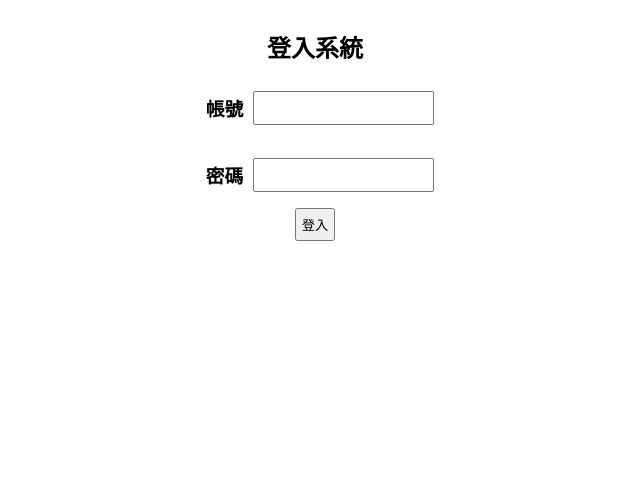
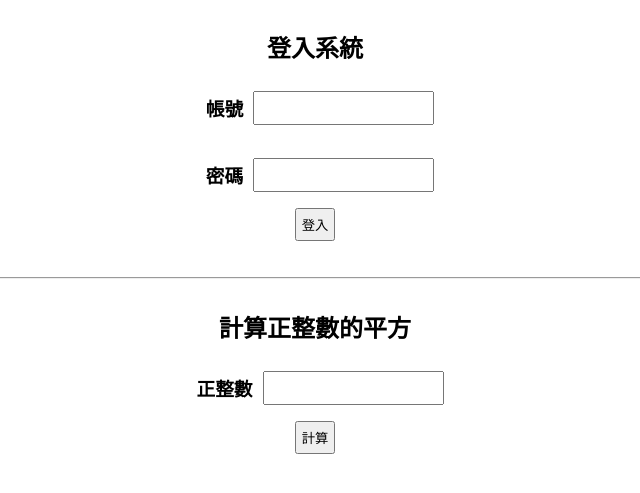
Before and after one commit to lan-yin/WEEK-4, a Flask app: page / in a window 1280 px wide. Shown: the part 101-594 px from the top of the page, without its empty margins (325-965 px from the left). Run offline with Flask 2, Linux system fonts and the light colour scheme.

Commit message:
week4Finish1st

```diff
--- a/app.py
+++ b/app.py
@@ -1,8 +1,5 @@
-from flask import Flask  # 載入 Flask
-from flask import request  # 載入 Request
-from flask import redirect
-from flask import render_template
-from flask import session
+from flask import Flask, request, redirect, render_template, session, url_for
+
 
 app = Flask(__name__, static_folder="public", static_url_path="/")
 app.secret_key = "noOneKnows"
@@ -13,22 +10,27 @@ def index():
 
 @app.route("/signin", methods = ["POST", "GET"])
 def signin():
-    account = request.form["account"]
+    user = request.form["user"]
     password = request.form["password"]
-    session["username"] = account
-    if account == "test" and password == "test":
+    if user == "test" and password == "test":
+        session["username"] = user
         return redirect("/member")  # 要的是網址，就要傳網址重新導向，不是傳檔案
     else:
         return redirect("/error?message=帳號、或密碼輸入錯誤")
 
 @app.route("/member")
 def member():
-    return render_template("member.html")
+    if "username" in session:
+        usernsme = session["username"]
+        if usernsme == "test":
+            return render_template("member.html")
+    else:
+        return redirect("/")
 
 @app.route("/error")
 def error():
-    mesg = request.args.get("message")
-    return render_template("error.html", mseg = "帳號、或密碼輸入錯誤")
+    mseg = request.args.get("message")
+    return render_template("error.html", message = mseg)
 
 
 @app.route("/signout")
@@ -36,5 +38,18 @@ def signout():
     session.pop("username", None)
     return redirect("/")
 
+
+@app.route("/input", methods = ["POST", "GET"])
+def input():
+    if request.method == "POST":
+        return redirect(url_for("square", number = request.form.get("number")))
+
+@app.route("/square/<number>")
+def square(number):
+    result = str(int(number) ** 2)
+    return render_template("square.html", result = result, number = number)
+
+
+
 # 啟動網站伺服器
 app.run(port=3000)
--- a/public/styles/style.css
+++ b/public/styles/style.css
@@ -47,4 +47,11 @@ main form button {
 main h3.memberWelcome {
   margin: 30px;
   font-size: 1.5rem;
+}
+
+hr {
+  clear: both;
+  display: block;
+  width: 96%;
+  height: 1px;
 }/*# sourceMappingURL=style.css.map */
--- a/public/styles/style.scss
+++ b/public/styles/style.scss
@@ -22,7 +22,7 @@ main {
     align-items: center;
     justify-content: center;
     width: 400px;
-        h3.tittle  {
+    h3.tittle {
       margin: 30px 10px 10px 10px;
       font-size: 1.5rem;
     }
@@ -47,3 +47,9 @@ main {
     font-size: 1.5rem;
   }
 }
+hr {
+  clear: both;
+  display: block;
+  width: 96%;
+  height: 1px;
+}
--- a/templates/error.html
+++ b/templates/error.html
@@ -10,7 +10,7 @@
 <body>
 <header><h1>失敗頁面</h1></header>
 <main>
-    <h3 class="memberWelcome">{{mseg}}</h3>
+    <h3 class="memberWelcome">{{message}}</h3>
 </main>
 
 </body>
--- a/templates/index.html
+++ b/templates/index.html
@@ -11,11 +11,19 @@
 <header><h1>歡迎光臨，請輸入帳號密碼</h1></header>
 <main>
     <form action="/signin" method="POST">
-    <h3 class="tittle">登入系統</h3>
-    <div class="input"><h3>帳號 </h3><input type="text" name="account"></div>
-    <div class="input"><h3>密碼 </h3><input type="password" name="password"></div>
-    <button>登入</button>
-</form>
+        <h3 class="tittle">登入系統</h3>
+        <div class="input"><h3>帳號 </h3><input type="text" name="user"></div>
+        <div class="input"><h3>密碼 </h3><input type="password" name="password"></div>
+        <button>登入</button>
+    </form>
+    <br>
+    <br>
+    <hr>
+    <form action="/input" method="POST">
+        <h3 class="tittle">計算正整數的平方</h3>
+        <div class="input"><h3>正整數 </h3><input type="number" name="number"></div>
+        <button>計算</button>
+    </form>
 </main>
 
 </body>
```
Also changed, not shown: templates/square.html (added, +19 -0 lines), 1 other file. Lines whose indentation alone changed are shown as unchanged.
